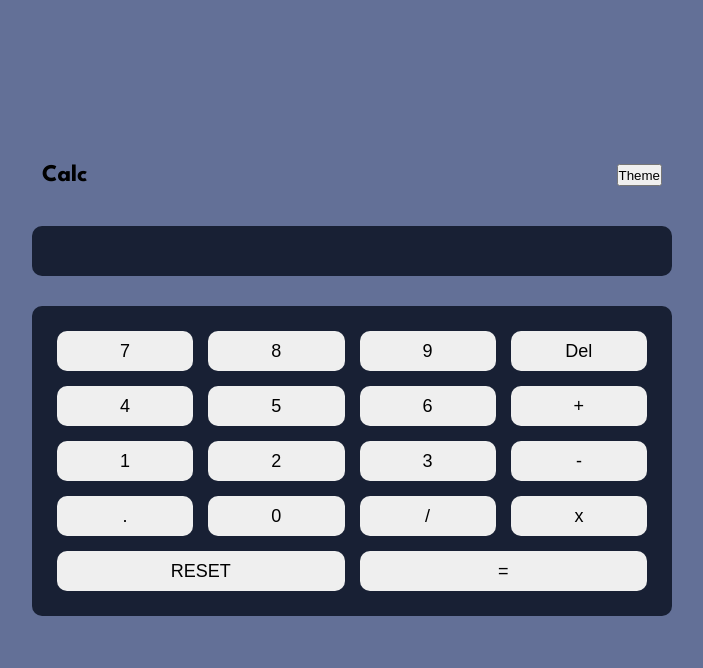
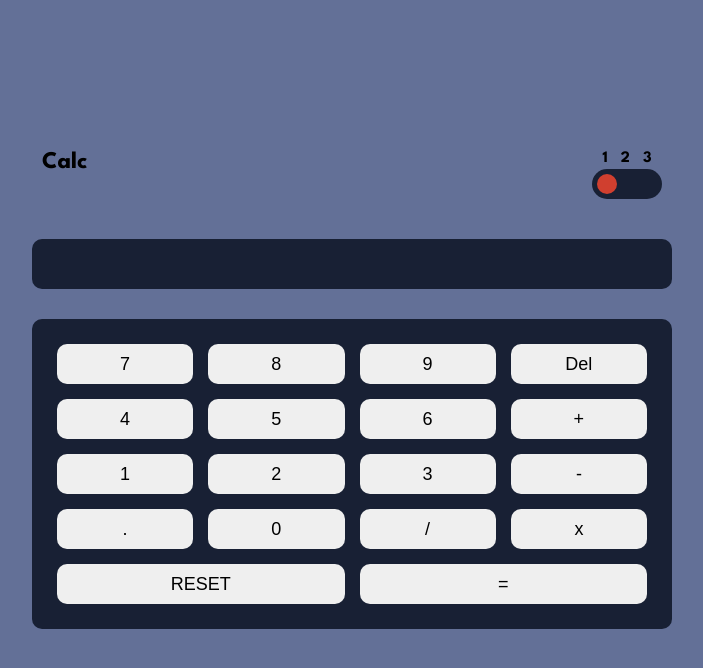
Before and after one commit to YonahPy/calculator, a Vue app in the folder calculator-app/: page / in a window 1280 px wide. Shown: the top 668 px of the page, without its empty margins (288-991 px from the left). Built offline with nearby package versions, Linux system fonts and the light colour scheme.

Commit message:
resolver animação do botão do tema

```diff
--- a/calculator-app/src/components/calculator.vue
+++ b/calculator-app/src/components/calculator.vue
@@ -2,7 +2,9 @@
     <main>
         <div class="header">
             <h2>Calc</h2>
-            <button>Theme</button>
+            <themeSwitcher>
+
+            </themeSwitcher>
         </div>
 
         <display class="display" :result="dataEmited" :number="currentValue" :operator="operator">
@@ -18,11 +20,13 @@
 <script>
 import display from './display.vue'
 import keyboard from './keyboard.vue'
+import themeSwitcher from './themeSwitcher.vue'
 
 export default{
     components:{
         display,
-        keyboard
+        keyboard,
+        themeSwitcher
     },
     data(){
         return{
--- a/calculator-app/src/components/themeSwitcher.vue
+++ b/calculator-app/src/components/themeSwitcher.vue
@@ -0,0 +1,109 @@
+<template>
+    <div class="container">
+        <div class="numbers">
+            <span>1</span>
+            <span>2</span>
+            <span>3</span>
+        </div>
+        <div class="button-themes">
+            <span class="circle" :class="{'circle-animation-1': isAnimating1, 'circle-animation-2': isAnimating2, 'circle-animation-3': isAnimating3}" @click="toggleAnimation">
+
+            </span>
+        </div>
+    </div>
+</template>
+
+<script>
+export default{
+
+    data(){
+        return{
+            isAnimating1: false,
+            isAnimating2: false,
+            isAnimating3: false,
+        }
+    },
+    methods:{
+        toggleAnimation() {
+            if (!this.isAnimating1 && !this.isAnimating2 && !this.isAnimating3) {
+            this.isAnimating1 = true;
+            } else if (this.isAnimating1) {
+            this.isAnimating1 = false;
+            this.isAnimating2 = true;
+            } else if (this.isAnimating2) {
+            this.isAnimating2 = false;
+            this.isAnimating3 = true;
+            } else {
+            this.isAnimating3 = false;
+            this.isAnimating1 = true;
+            }
+            }
+}}
+
+</script>
+
+<style>
+.container{
+    display: flex;
+    flex-direction: column;
+    align-items: center;
+
+}
+.numbers{
+    display: flex;
+    gap: 13px;
+    margin-bottom: 3px;
+}
+.button-themes{
+    background-color: hsl(224, 36%, 15%);
+    width: 70px;
+    height: 30px;
+    border-radius: 50px;
+    display: flex;
+    align-items: center;
+
+
+}
+.circle{
+    background-color: hsl(6, 63%, 50%);
+    width: 20px;
+    height: 20px;
+    border-radius: 50%;
+    margin-left: 5px;
+
+}
+.circle-animation{
+    animation: circle 1s linear;
+}
+p{
+    font-size: 14px;
+    margin-right: 10px;
+}
+
+@keyframes circle-1 {
+  0% {
+    transform: translateX(0%);
+  }
+  100% {
+    transform: translateX(0%);
+  }
+}
+
+@keyframes circle-2 {
+  0% {
+    transform: translateX(0%);
+  }
+  100% {
+    transform: translateX(50%);
+  }
+}
+
+@keyframes circle-3 {
+  0% {
+    transform: translateX(0%);
+  }
+  100% {
+    transform: translateX(100%);
+  }
+}
+</style>
```
Also changed, not shown: calculator-app/src/components/history.vue (deleted).
